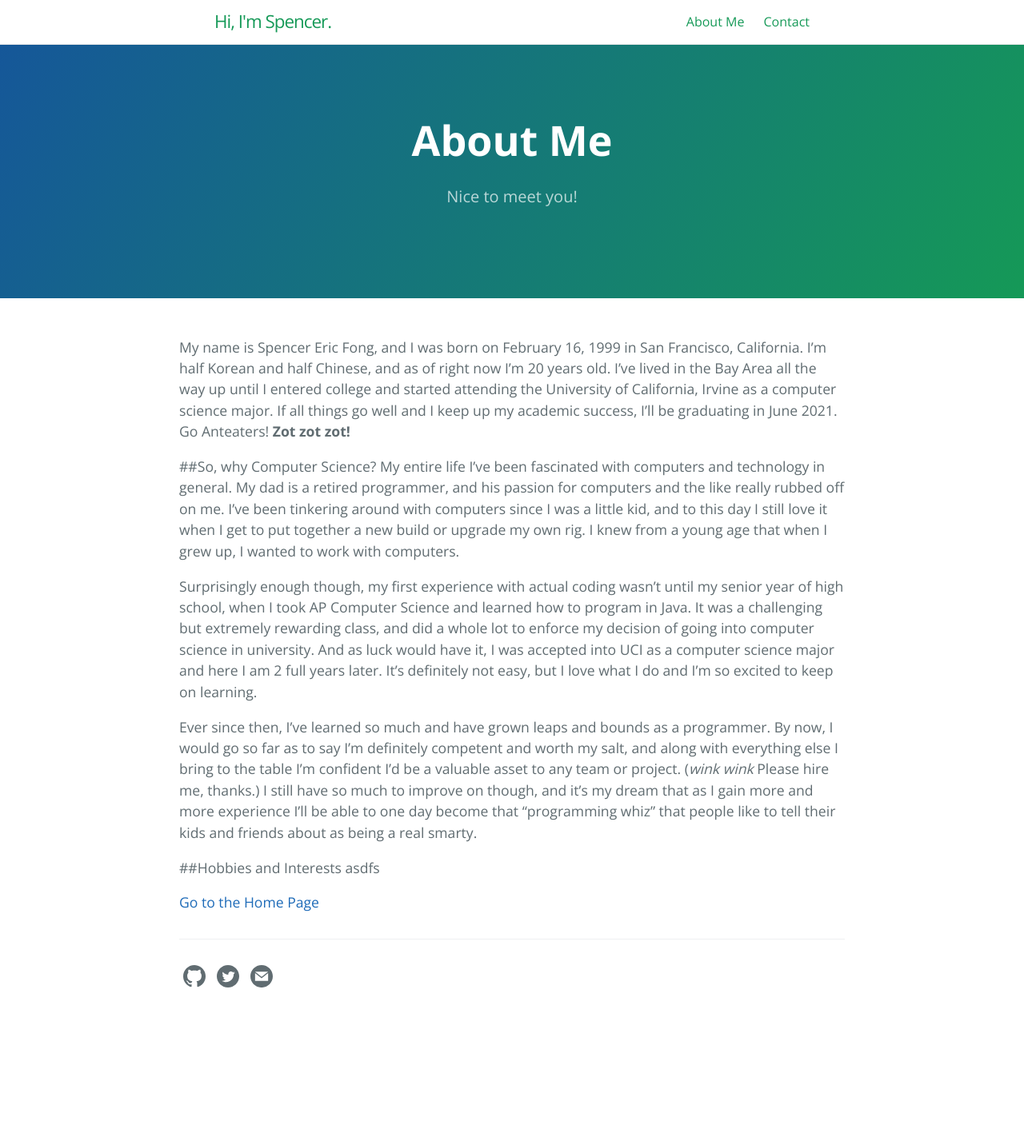
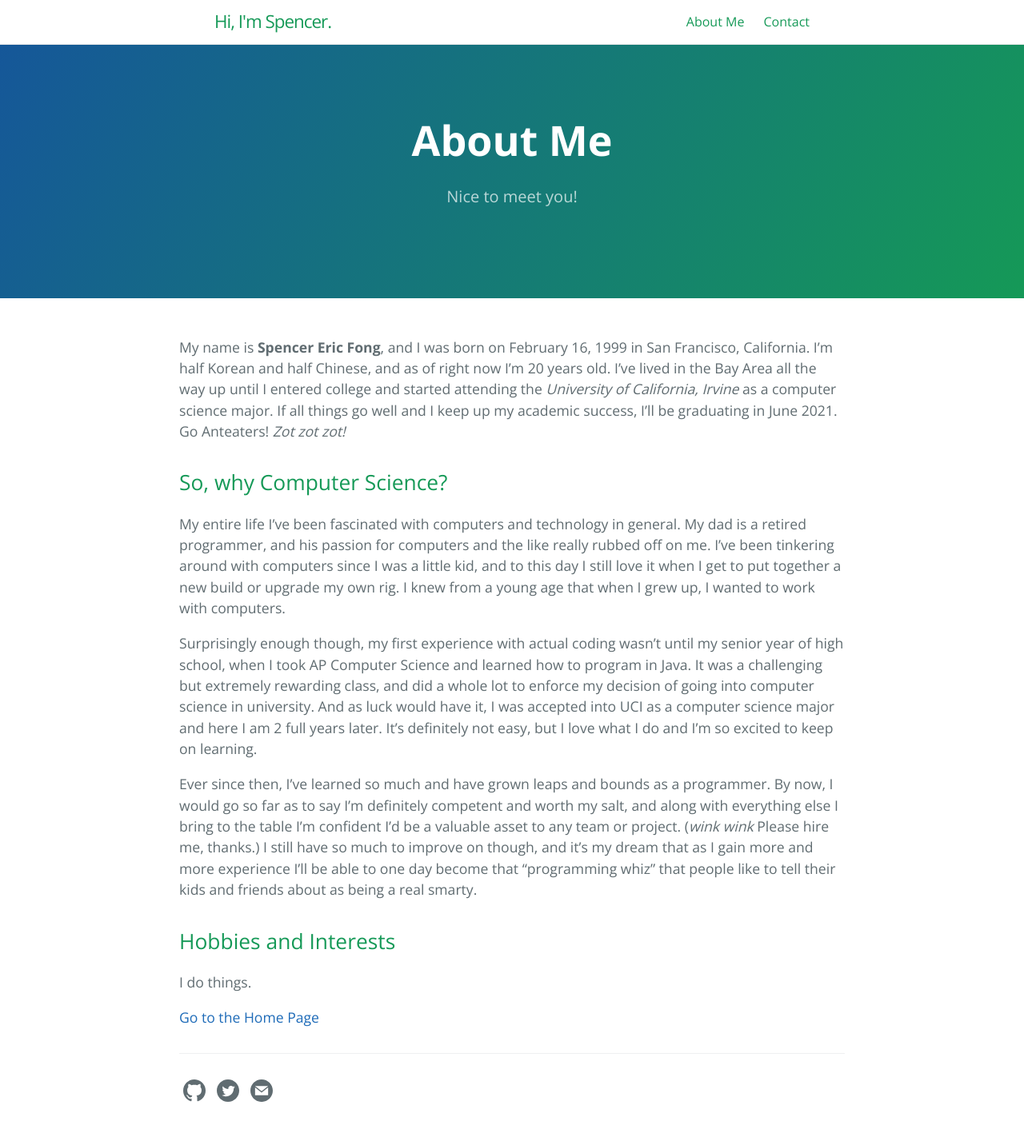
Before and after one commit to spencerericfong/spencerericfong.github.io, a Jekyll site: the page built from about.md, in a window 1280 px wide. Shown: the whole page at 80% size. Built offline with Jekyll 4.4.1, drawn with Linux system fonts in a browser that asks for light colours; before the commit the page ends 1289 px from its top, so only the background shows below that.

Commit message:
Update about.md

```diff
--- a/about.md
+++ b/about.md
@@ -5,11 +5,11 @@ tagline: Nice to meet you!
 permalink: /about.html
 ---
 
-My name is Spencer Eric Fong, and I was born on February 16, 1999 in San Francisco, California. I'm half Korean and half Chinese, and as of right now I'm 20 years old.
-I've lived in the Bay Area all the way up until I entered college and started attending the University of California, Irvine as a computer science major. If all things go well and I keep up my academic success, I'll be graduating in June 2021. Go Anteaters! **Zot zot zot!**
+My name is **Spencer Eric Fong**, and I was born on February 16, 1999 in San Francisco, California. I'm half Korean and half Chinese, and as of right now I'm 20 years old.
+I've lived in the Bay Area all the way up until I entered college and started attending the *University of California, Irvine* as a computer science major. If all things go well and I keep up my academic success, I'll be graduating in June 2021. Go Anteaters! *Zot zot zot!*
 
 
-##So, why Computer Science?
+## So, why Computer Science?
 My entire life I've been fascinated with computers and technology in general. My dad is a retired programmer, and his passion for computers and the like really rubbed off on me. I've been tinkering around with computers since I was a little kid, and to this day I still love it when I get to put together a new build or upgrade my own rig. I knew from a young age that when I grew up, I wanted to work with computers.
 
 Surprisingly enough though, my first experience with actual coding wasn't until my senior year of high school, when I took AP Computer Science and learned how to program in Java. It was a challenging but extremely rewarding class, and did a whole lot to enforce my decision of going into computer science in university. And as luck would have it, I was accepted into UCI as a computer science major and here I am 2 full years later. It's definitely not easy, but I love what I do and I'm so excited to keep on learning.
@@ -17,8 +17,8 @@ Surprisingly enough though, my first experience with actual coding wasn't until
 Ever since then, I've learned so much and have grown leaps and bounds as a programmer. By now, I would go so far as to say I'm definitely competent and worth my salt, and along with everything else I bring to the table I'm confident I'd be a valuable asset to any team or project. (*wink wink* Please hire me, thanks.) I still have so much to improve on though, and it's my dream that as I gain more and more experience I'll be able to one day become that "programming whiz" that people like to tell their kids and friends about as being a real smarty.
 
 
-##Hobbies and Interests
-asdfs
+## Hobbies and Interests
+I do things.
 
 
 [Go to the Home Page]({{ site.url }}{{ site.baseurl }})
```
